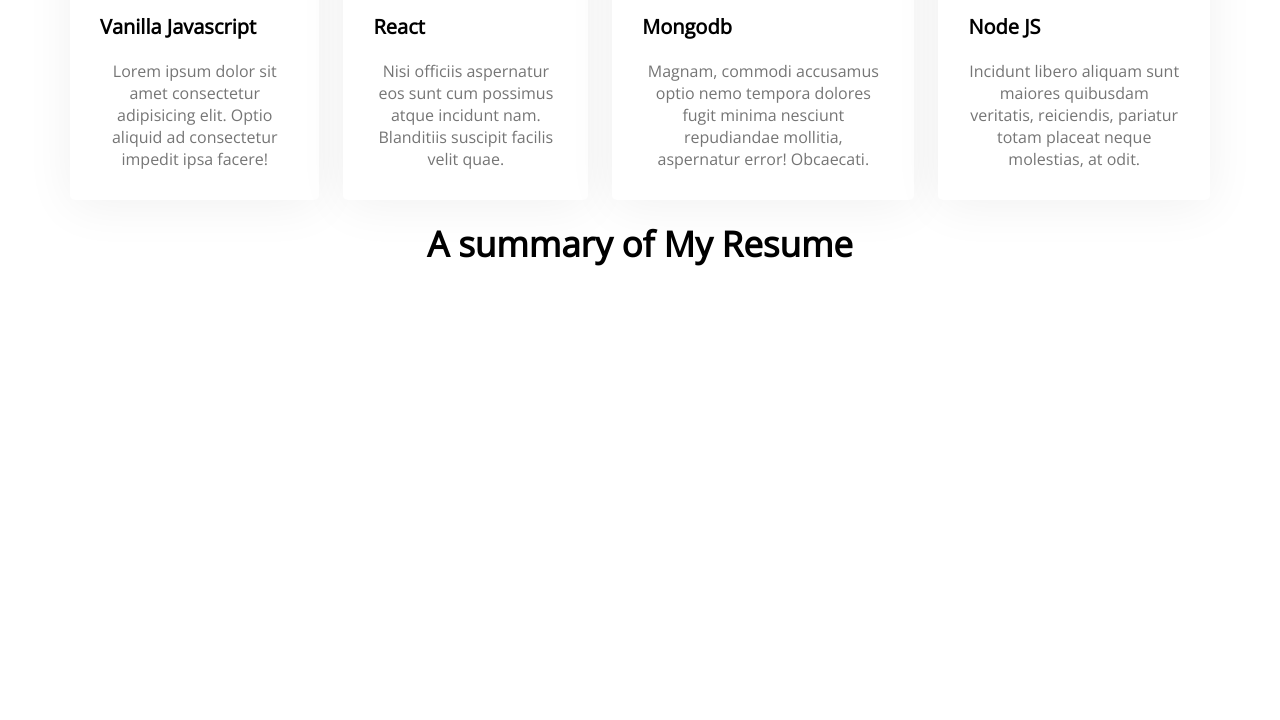
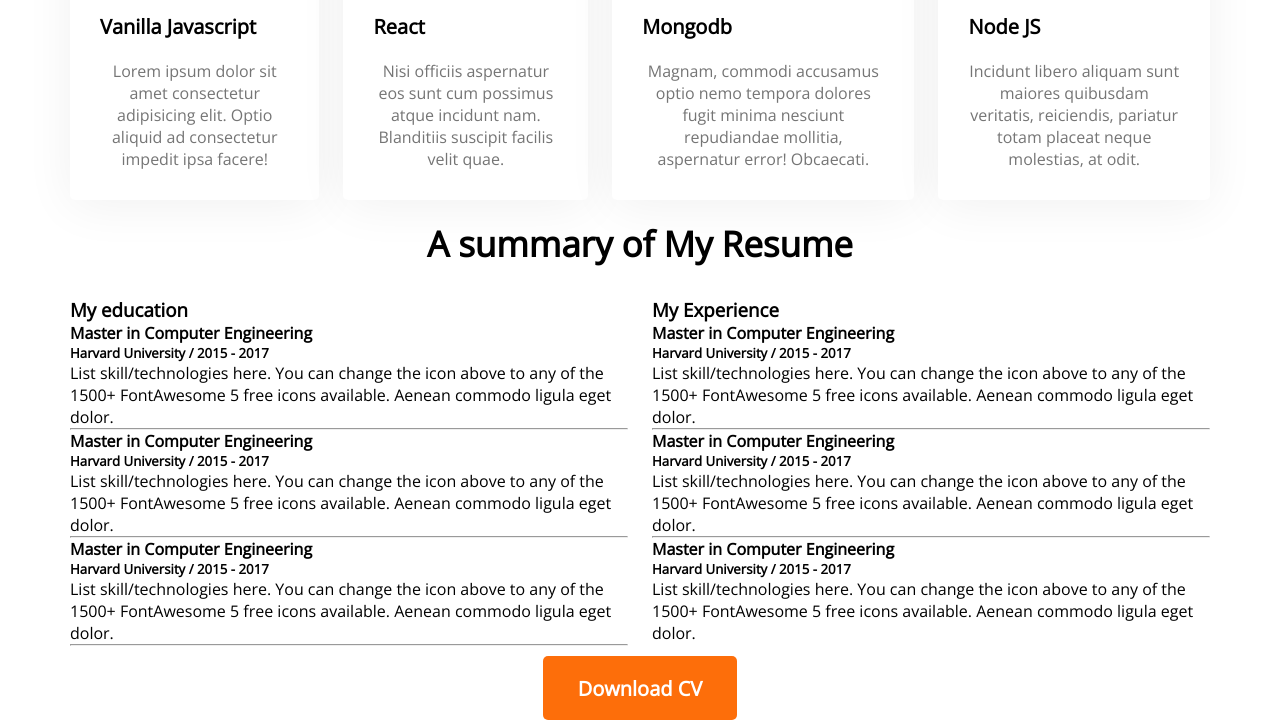
Before and after one commit to MollaKhaled/developer-portfolio, a plain HTML site: page index.html in a window 1280 px wide. Shown: the part 1304-2024 px from the top of the page. Before the commit the page ends 1601 px from the top, so only its background shows below. Drawn offline with nearby package versions, Linux system fonts and the light colour scheme.

Commit message:
A summary of my resume

```diff
--- a/index.html
+++ b/index.html
@@ -84,7 +84,61 @@
       <!-- Resume Section -->
       <section class="resume"></section>
       <h3 class="section-title" >A summary of My Resume</h3>
-      <div class="resume-content"></div>
+      <div class="resume-content">
+        <div >
+            <h3 class="resume-title">My education</h3>
+            <div class="resume=item">
+                <h4 class="resume">Master in Computer Engineering</h4>
+                <h5 class="sub-title">Harvard University / 2015 - 2017</h5>
+                <p class="description">List skill/technologies here. You can change the icon above
+                    to any of the 1500+ FontAwesome 5 free icons available. Aenean commodo ligula eget dolor.</p>
+                </div>
+                <hr>
+                <div class="resume=item">
+                    <h4 class="resume">Master in Computer Engineering</h4>
+                    <h5 class="sub-title">Harvard University / 2015 - 2017</h5>
+                    <p class="description">List skill/technologies here. You can change the icon above
+                        to any of the 1500+ FontAwesome 5 free icons available. Aenean commodo ligula eget dolor.</p>
+                    </div>
+                    <hr>
+                    <div class="resume=item">
+                        <h4 class="resume">Master in Computer Engineering</h4>
+                        <h5 class="sub-title">Harvard University / 2015 - 2017</h5>
+                        <p class="description">List skill/technologies here. You can change the icon above
+                            to any of the 1500+ FontAwesome 5 free icons available. Aenean commodo ligula eget dolor.</p>
+                        </div>
+                        <hr>
+        </div>
+        <div>
+            <h3 class="resume-title">My Experience</h3>
+            <div class="resume=item">
+                <h4 class="resume">Master in Computer Engineering</h4>
+                <h5 class="sub-title">Harvard University / 2015 - 2017</h5>
+                <p class="description">List skill/technologies here. You can change the icon above
+                    to any of the 1500+ FontAwesome 5 free icons available. Aenean commodo ligula eget dolor.</p>
+                </div>
+                <hr>
+                <div class="resume=item">
+                    <h4 class="resume">Master in Computer Engineering</h4>
+                    <h5 class="sub-title">Harvard University / 2015 - 2017</h5>
+                    <p class="description">List skill/technologies here. You can change the icon above
+                        to any of the 1500+ FontAwesome 5 free icons available. Aenean commodo ligula eget dolor.</p>
+                    </div>
+                    <hr>
+                    <div class="resume=item">
+                        <h4 class="resume">Master in Computer Engineering</h4>
+                        <h5 class="sub-title">Harvard University / 2015 - 2017</h5>
+                        <p class="description">List skill/technologies here. You can change the icon above
+                            to any of the 1500+ FontAwesome 5 free icons available. Aenean commodo ligula eget dolor.</p>
+                        </div>
+
+        </div>
+
+      </div>
+      <div class="reume-button">
+        <button class="btn-primary">Download CV</button>
+      </div>
+      </div>
     </main>
     <footer>
 
--- a/styles/portfolio.css
+++ b/styles/portfolio.css
@@ -142,3 +142,34 @@
     color: #757575;
     text-align: center;
 }
+.resume-content{
+    display: flex;
+    gap:24px;
+
+}
+.resume.title{
+    font-weight: 700;
+    font-size: 25px;
+    color: #474747;
+    margin-bottom: 10px;
+
+}
+.resume.subtitle{
+    color: #757575;
+    font-weight: 600;
+    font-size: 20px;
+    margin-bottom: 20px;
+
+}
+.resume-description{
+    color: #757575;
+
+}
+.resume-item{
+    margin-top:30px ;
+    margin-bottom: 30px;
+}
+.reume-button{
+    margin-top: 10px;
+    text-align: center;
+}
```
